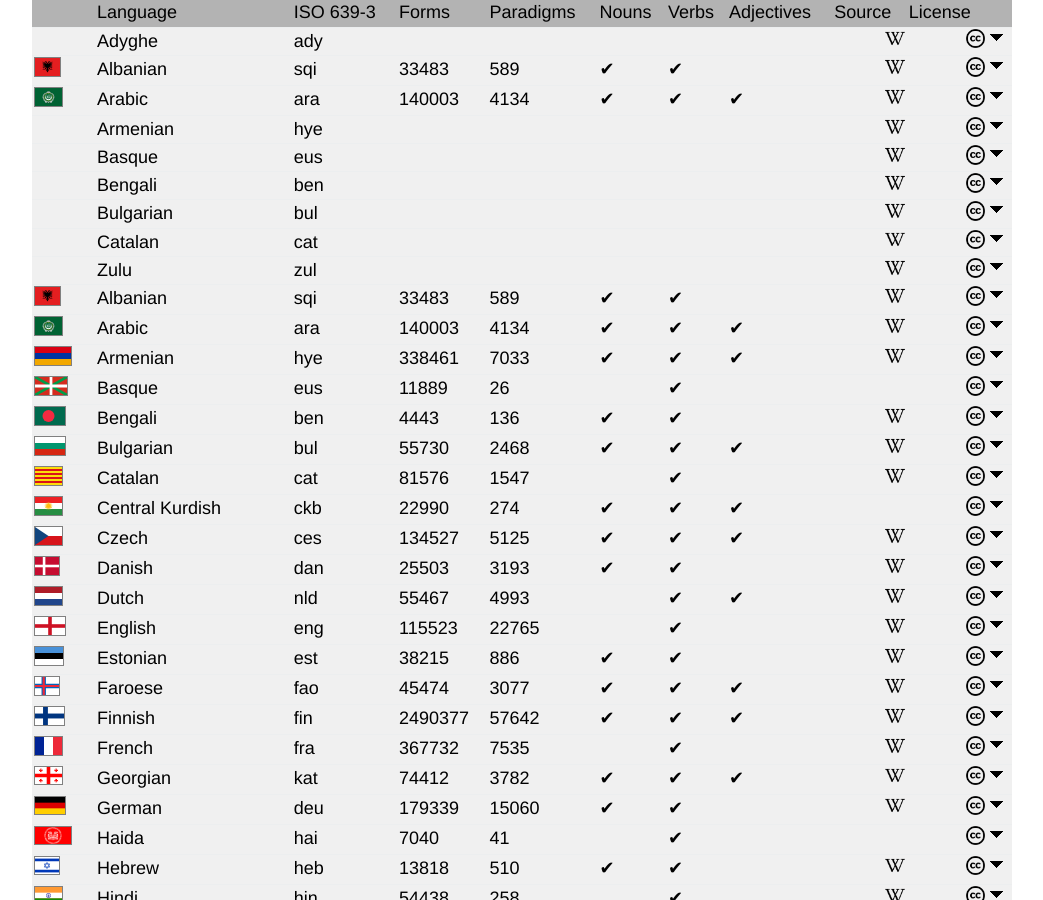
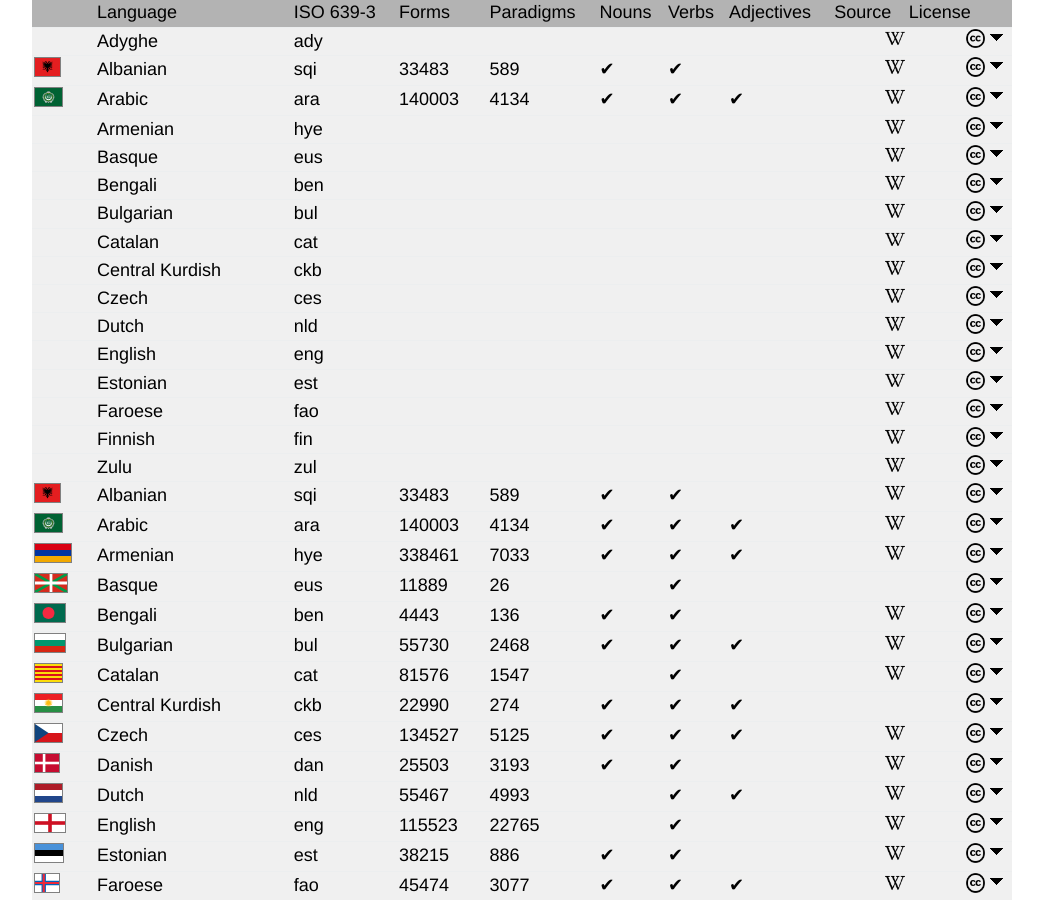
Before and after one commit to unimorph/unimorph.github.io, a Jekyll site: the page built from index.md, in a window 1280 px wide and 900 px high, scrolled down 655 px. Shown: the whole window, without its empty margins (118-1161 px from the left). Built offline with Jekyll 4.4.1, drawn with Linux system fonts in a browser that asks for light colours; nearby versions of some CDN libraries.

Commit message:
Even more languages, slowly

```diff
--- a/_data/languages.yml
+++ b/_data/languages.yml
@@ -45,6 +45,27 @@
 - name: Catalan
   iso: cat
 
+- name: Central Kurdish
+  iso: ckb
+
+- name: Czech
+  iso: ces
+
+- name: Dutch
+  iso: nld
+
+- name: English
+  iso: eng
+
+- name: Estonian
+  iso: est
+
+- name: Faroese
+  iso: fao
+
+- name: Finnish
+  iso: fin
+
 
 
 - name: Zulu
```
